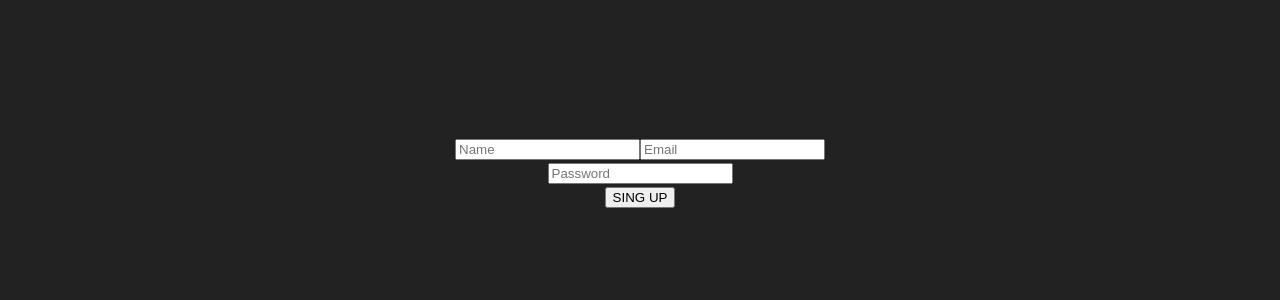
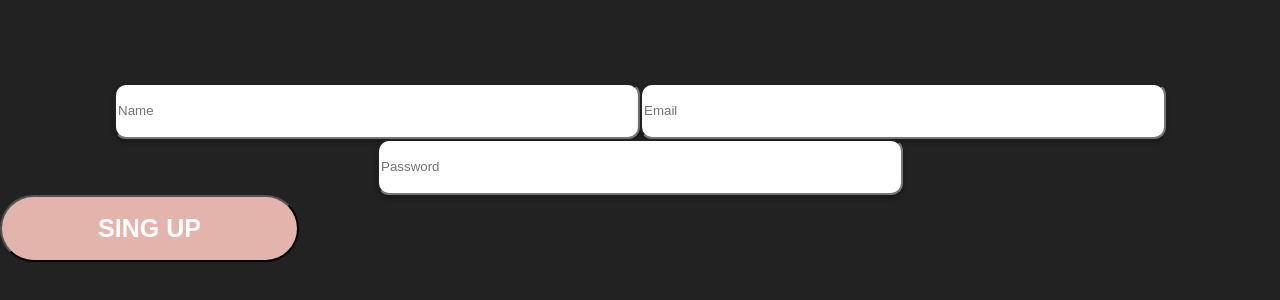
Before and after one commit to infoshareacademy/jfddr9-calmly, a React (Vite) app: page /register in a window 1280 px wide. Shown: the part 228-528 px from the top of the page. Built offline with nearby package versions, Linux system fonts and the light colour scheme.

Commit message:
login register nice commit

```diff
--- a/src/auth/Login.tsx
+++ b/src/auth/Login.tsx
@@ -15,6 +15,7 @@ export const Login = ({ isPasswordHidden = false }) => {
       .then((jwt) => {
         form.reset();
         console.log(jwt);
+        //redux lub UserProvider lub localStorage
       })
 
       .catch((e: any) => {
--- a/src/auth/Register.tsx
+++ b/src/auth/Register.tsx
@@ -1,3 +1,5 @@
+import styled from "styled-components";
+
 import { auth } from "../api/firebase";
 import { createUserWithEmailAndPassword } from "firebase/auth";
 import { firebaseErrors } from "../utils/firebaseErrors";
@@ -5,14 +7,57 @@ import { FirebaseError } from "firebase/app";
 
 import { db } from "../api/firebase";
 import { setDoc, doc } from "firebase/firestore";
+// import {useState} from 'react'
+
+const FormRegister = styled.form`
+  display: flex;
+  flex-direction: column;
+`;
+
+const InputRegister = styled.input`
+  width: 518px;
+  height: 50px;
+
+  background: #ffffff;
+  box-shadow: 0px 4px 4px rgba(0, 0, 0, 0.25);
+  border-radius: 12px;
+`;
+
+const ButtonRegister = styled.button`
+  width: 299px;
+  height: 67px;
+  background: #e3b4ab;
+  border-radius: 50px;
+
+  // font-family: 'Outfit';
+  font-style: normal;
+  font-weight: 600;
+  font-size: 25px;
+  line-height: 32px;
+  /* identical to box height */
+
+  text-align: center;
+
+  color: #ffffff;
+`;
+
+// const useCountry = () => {
+//   const[country] = useState(() => {
+//     return window.navigator.language.slice(3,5)
+//   })
+// return country
+// }
 
 export const Register = ({ isPasswordHidden = false }) => {
+  // const defaultCountry = useCountry()
+
   const handleRegister = (e: React.FormEvent<HTMLFormElement>) => {
     e.preventDefault();
 
     const form = e.target as HTMLFormElement;
 
     const fullName = form.fullName.value;
+    // const country = form.country.value
     const email = form.email.value;
     const password = form.password.value;
 
@@ -26,6 +71,7 @@ export const Register = ({ isPasswordHidden = false }) => {
         setDoc(docRef, {
           email,
           fullName,
+          // country,
           id: userId,
         }).then(() => console.log("udalo sie"));
       })
@@ -36,16 +82,39 @@ export const Register = ({ isPasswordHidden = false }) => {
       });
   };
 
+  //wyrzucic id
+
   return (
     <>
-      <form onSubmit={handleRegister}>
+      <FormRegister onSubmit={handleRegister}>
         <div>
-          <input type="text" name="fullName" id="fullName" placeholder="Name" />
-          <input type="email" name="email" id="email" placeholder="Email" />
+          <InputRegister
+            type="text"
+            name="fullName"
+            id="fullName"
+            placeholder="Name"
+          />
+          <InputRegister
+            type="email"
+            name="email"
+            id="email"
+            placeholder="Email"
+          />
         </div>
+        {/* <select name="country">
+
+        {countries.map(({  }, index) => (
+        <option value={} name={name}  index={index} key={name} />{}</option>
+      ))}
+
+          <option value={defaultCountry}></option>
+          <option value='PL'>PL</option>
+          <option value='GB' selected>GB</option>
+          <option value='DE'>DE</option>
+        </select> */}
         {!isPasswordHidden && (
           <div>
-            <input
+            <InputRegister
               type="password"
               name="password"
               id="password"
@@ -53,8 +122,8 @@ export const Register = ({ isPasswordHidden = false }) => {
             />
           </div>
         )}
-        <button>SING UP</button>
-      </form>
+        <ButtonRegister>SING UP</ButtonRegister>
+      </FormRegister>
     </>
   );
 };
```
